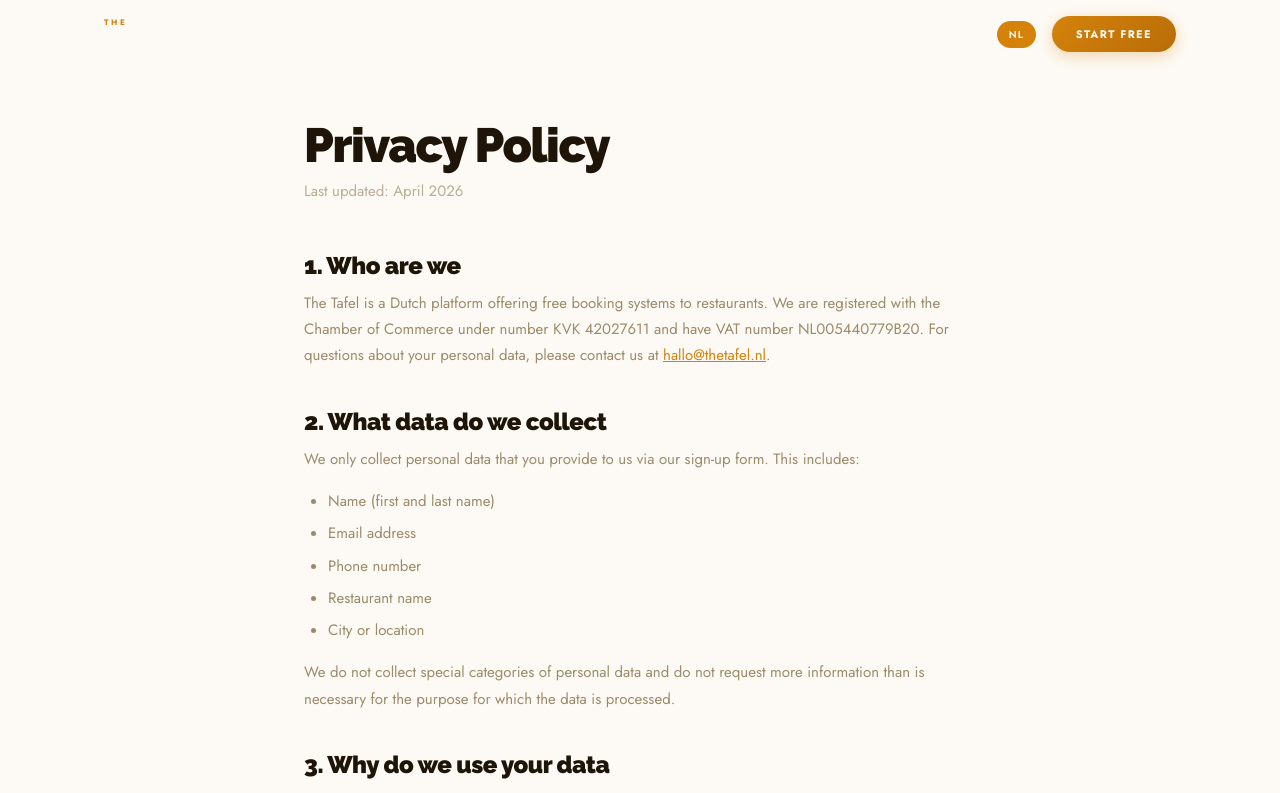
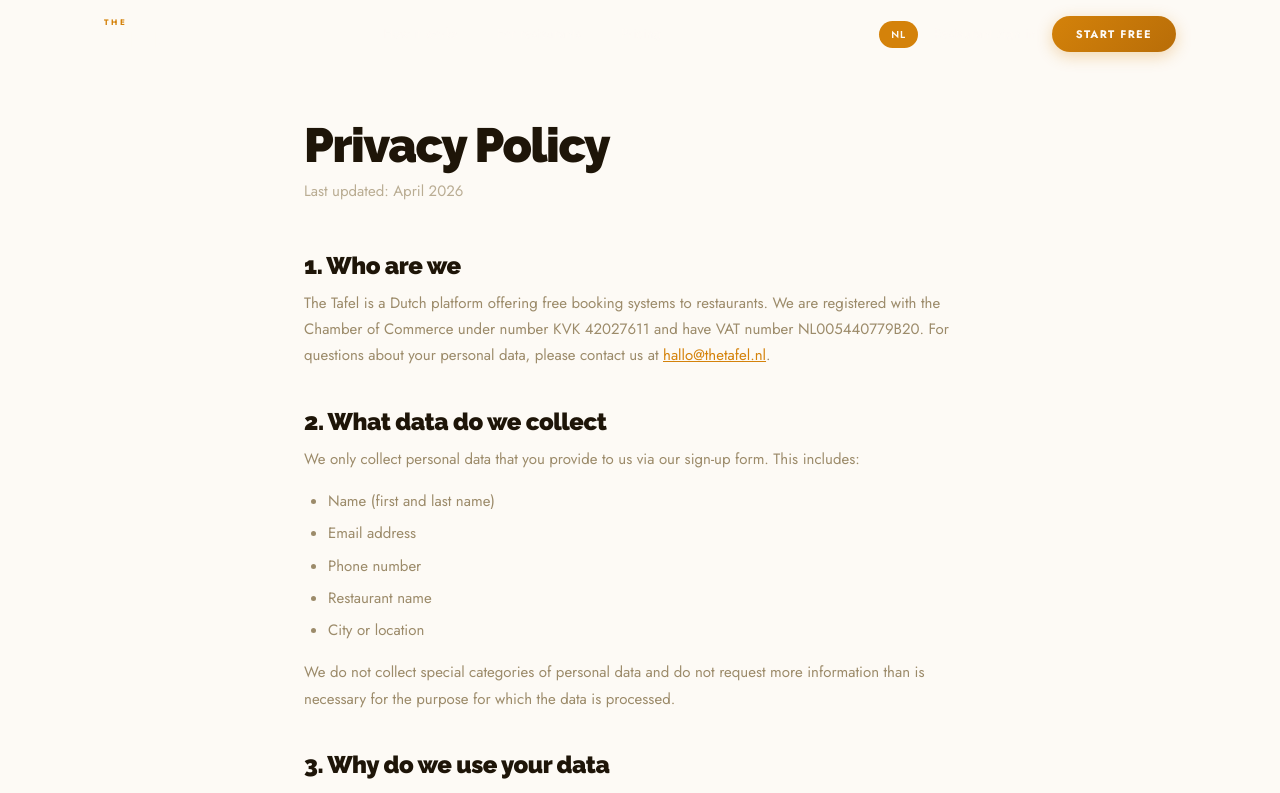
Before and after one commit to Ankur-dev01/thetafel-website, a Next.js app: page /en/privacybeleid in a window 1280 px wide. Shown: the top 793 px of the page. Built offline with nearby package versions, Linux system fonts and the light colour scheme.

Commit message:
Preserve query params when switching locales on auth pages

```diff
--- a/app/[locale]/login/forgot-password/page.tsx
+++ b/app/[locale]/login/forgot-password/page.tsx
@@ -2,13 +2,14 @@
 
 import { useState } from 'react'
 import { useTranslations } from 'next-intl'
-import { useParams, usePathname } from 'next/navigation'
+import { useParams, usePathname, useSearchParams } from 'next/navigation'
 import Link from 'next/link'
 
 export default function ForgotPasswordPage() {
   const t = useTranslations('forgotPassword')
   const params = useParams()
   const pathname = usePathname()
+  const searchParams = useSearchParams()
   const locale = (params?.locale as string) || 'nl'
   const localePrefix = locale === 'en' ? '/en' : ''
 
@@ -48,14 +49,18 @@ export default function ForgotPasswordPage() {
     }
   }
 
-  // Build language toggle target
+  // Build language toggle target — strip current locale prefix, add the other,
+  // and preserve query params
   const otherLocale = locale === 'en' ? 'nl' : 'en'
   const pathWithoutLocale =
     pathname.replace(/^\/(en|nl)(?=\/|$)/, '') || '/'
-  const otherHref =
+  const queryString = searchParams.toString()
+  const querySuffix = queryString ? `?${queryString}` : ''
+  const basePath =
     otherLocale === 'en'
       ? `/en${pathWithoutLocale === '/' ? '' : pathWithoutLocale}`
       : pathWithoutLocale
+  const otherHref = `${basePath}${querySuffix}`
 
   // ───── styles (dark theme — matches /login) ─────
   const labelStyle = {
--- a/app/[locale]/login/page.tsx
+++ b/app/[locale]/login/page.tsx
@@ -2,7 +2,7 @@
 
 import { useState } from 'react'
 import { useTranslations } from 'next-intl'
-import { useRouter, useParams, usePathname } from 'next/navigation'
+import { useRouter, useParams, usePathname, useSearchParams } from 'next/navigation'
 import Link from 'next/link'
 
 export default function LoginPage() {
@@ -10,6 +10,7 @@ export default function LoginPage() {
   const router = useRouter()
   const params = useParams()
   const pathname = usePathname()
+  const searchParams = useSearchParams()
   const locale = (params?.locale as string) || 'nl'
   const localePrefix = locale === 'en' ? '/en' : ''
 
@@ -52,14 +53,18 @@ export default function LoginPage() {
     }
   }
 
-  // Build language toggle target — strip current locale prefix and add the other
+  // Build language toggle target — strip current locale prefix, add the other,
+  // and preserve query params
   const otherLocale = locale === 'en' ? 'nl' : 'en'
   const pathWithoutLocale =
     pathname.replace(/^\/(en|nl)(?=\/|$)/, '') || '/'
-  const otherHref =
+  const queryString = searchParams.toString()
+  const querySuffix = queryString ? `?${queryString}` : ''
+  const basePath =
     otherLocale === 'en'
       ? `/en${pathWithoutLocale === '/' ? '' : pathWithoutLocale}`
       : pathWithoutLocale
+  const otherHref = `${basePath}${querySuffix}`
 
   // ───── styles (dark theme — locked spec) ─────
   const labelStyle = {
--- a/app/[locale]/onboarding/set-password/page.tsx
+++ b/app/[locale]/onboarding/set-password/page.tsx
@@ -2,7 +2,7 @@
 
 import { useMemo, useState } from 'react'
 import { useTranslations } from 'next-intl'
-import { useRouter, useParams, usePathname } from 'next/navigation'
+import { useRouter, useParams, usePathname, useSearchParams } from 'next/navigation'
 import Link from 'next/link'
 
 export default function SetPasswordPage() {
@@ -11,6 +11,7 @@ export default function SetPasswordPage() {
   const router = useRouter()
   const params = useParams()
   const pathname = usePathname()
+  const searchParams = useSearchParams()
   const locale = (params?.locale as string) || 'nl'
   const localePrefix = locale === 'en' ? '/en' : ''
 
@@ -72,13 +73,17 @@ export default function SetPasswordPage() {
     }
   }
 
-  // Build language toggle target — strip current locale prefix and add the other
+  // Build language toggle target — strip current locale prefix, add the other,
+  // and preserve query params
   const pathWithoutLocale = pathname.replace(/^\/(en|nl)(?=\/|$)/, '') || '/'
   const otherLocale = locale === 'en' ? 'nl' : 'en'
-  const otherHref =
+  const queryString = searchParams.toString()
+  const querySuffix = queryString ? `?${queryString}` : ''
+  const basePath =
     otherLocale === 'en'
       ? `/en${pathWithoutLocale === '/' ? '' : pathWithoutLocale}`
       : pathWithoutLocale
+  const otherHref = `${basePath}${querySuffix}`
   const toggleLabel = locale === 'en' ? tToggle('toDutch') : tToggle('toEnglish')
 
   // ───── styles ─────
--- a/app/[locale]/verify-email/page.tsx
+++ b/app/[locale]/verify-email/page.tsx
@@ -41,13 +41,17 @@ export default function VerifyEmailPage() {
     return ''
   }
 
-  // Build language toggle target — strip current locale prefix and add the other
+  // Build language toggle target — strip current locale prefix, add the other,
+  // and preserve query params (e.g. ?error=expired, ?email=...)
   const pathWithoutLocale = pathname.replace(/^\/(en|nl)(?=\/|$)/, '') || '/'
   const otherLocale = locale === 'en' ? 'nl' : 'en'
-  const otherHref =
+  const queryString = searchParams.toString()
+  const querySuffix = queryString ? `?${queryString}` : ''
+  const basePath =
     otherLocale === 'en'
       ? `/en${pathWithoutLocale === '/' ? '' : pathWithoutLocale}`
       : pathWithoutLocale
+  const otherHref = `${basePath}${querySuffix}`
   const toggleLabel = locale === 'en' ? tToggle('toDutch') : tToggle('toEnglish')
 
   return (
--- a/components/layout/Nav.tsx
+++ b/components/layout/Nav.tsx
@@ -50,6 +50,8 @@ export default function Nav() {
     { label: t('forRestaurants'), href: '#solution' },
     { label: t('pricing'), href: '#proof' },
   ]
+
+  const loginHref = locale === 'nl' ? '/login' : '/en/login'
 
   return (
     <>
@@ -167,6 +169,27 @@ export default function Nav() {
               {locale === 'nl' ? 'EN' : 'NL'}
             </button>
 
+            <Link
+              href={loginHref}
+              style={{
+                fontFamily: 'var(--font-jost), sans-serif',
+                fontSize: '13px',
+                fontWeight: 400,
+                letterSpacing: '0.02em',
+                textDecoration: 'none',
+                color: scrolled ? 'var(--stone)' : 'rgba(253,250,245,0.7)',
+                transition: 'color 0.2s ease',
+              }}
+              onMouseEnter={(e) => {
+                e.currentTarget.style.color = scrolled ? 'var(--earth)' : 'var(--cream)'
+              }}
+              onMouseLeave={(e) => {
+                e.currentTarget.style.color = scrolled ? 'var(--stone)' : 'rgba(253,250,245,0.7)'
+              }}
+            >
+              {t('restaurantLogin')}
+            </Link>
+
             <button
               onClick={openModal}
               className="btn-primary"
@@ -250,6 +273,20 @@ export default function Nav() {
               {link.label}
             </a>
           ))}
+          <Link
+            href={loginHref}
+            onClick={() => setMenuOpen(false)}
+            style={{
+              fontFamily: 'var(--font-jost), sans-serif',
+              fontSize: '18px',
+              fontWeight: 400,
+              letterSpacing: '0.02em',
+              textDecoration: 'none',
+              color: 'var(--stone)',
+            }}
+          >
+            {t('restaurantLogin')}
+          </Link>
           <button
             onClick={switchLocale}
             style={{
--- a/messages/en.json
+++ b/messages/en.json
@@ -5,7 +5,8 @@
     "pricing": "Pricing",
     "bookDemo": "Book a demo",
     "startFree": "Start free",
-    "language": "EN"
+    "language": "EN",
+    "restaurantLogin": "Restaurant sign in"
   },
   "hero": {
     "badge": "Netherlands · Founded 2026",
--- a/messages/nl.json
+++ b/messages/nl.json
@@ -5,7 +5,8 @@
     "pricing": "Prijzen",
     "bookDemo": "Demo boeken",
     "startFree": "Gratis starten",
-    "language": "NL"
+    "language": "NL",
+    "restaurantLogin": "Restaurant login"
   },
   "hero": {
     "badge": "Nederland · Opgericht 2026",
```
Lines whose indentation alone changed are shown as unchanged.
